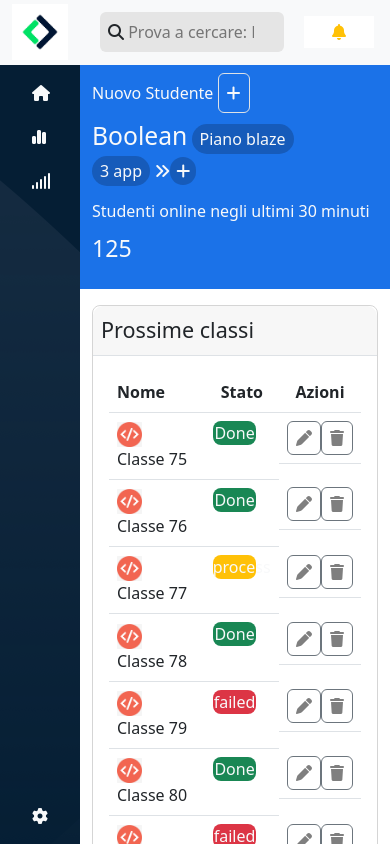
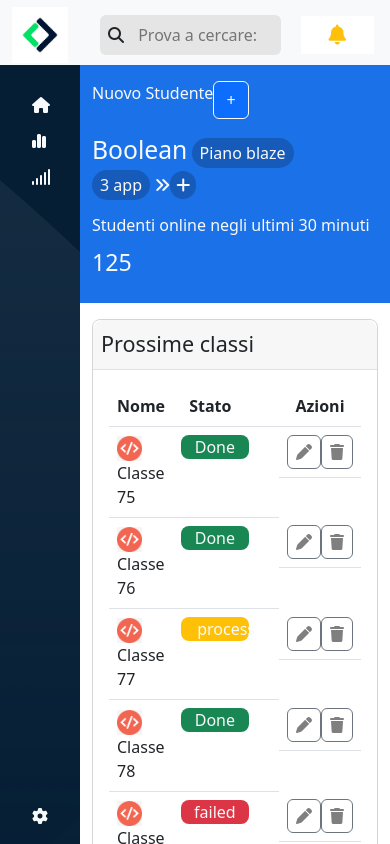
Before and after one commit to Francesco98Welcome/html-css-bootstrap-dashboard, a plain HTML site: page index.html in a window 390 px wide. Drawn offline with nearby package versions, Linux system fonts and the light colour scheme.

Commit message:
end project

```diff
--- a/css/style.css
+++ b/css/style.css
@@ -18,6 +18,7 @@ header {
     background-color: #e5e5e5;
 }
 .input_header {
+    margin-left: 10px;
     border-top-right-radius: 6px;
     border-bottom-right-radius: 6px;
 }
@@ -45,6 +46,14 @@ aside {
     flex-direction: column;
     justify-content: space-between;
 }
+
+.lista-aside > li:hover,
+.admin > li:hover  {
+    background-color: lightgray;
+    cursor: pointer;
+}
+
+
 main  {
     width: calc(100% - 150px);
 }
@@ -53,6 +62,10 @@ main  {
     width: 100%;
 }
 
+tbody > tr:hover {
+    background-color: lightgray;
+    cursor: pointer;
+}
 .avatar {
     width: 25px;
     margin-right: 10px;
@@ -69,10 +82,10 @@ main  {
     border-top-right-radius: 10px;
     border-top-left-radius: 10px;
 }
-
 .img-stat > div > p {
     font-size: 14px;
 }
+
 
 
 /* media query */
@@ -85,8 +98,11 @@ main  {
     .desktop-logo {
         display: none;
     }
-    .bars, .question {
+    .bars, .question, .dots {
         display: none;
+    }
+    .bell {
+        font-size: 20px;
     }
     aside {
         width: 80px;
@@ -111,6 +127,7 @@ main  {
     }
 }
 
+
 @media screen and (max-width: 576px) {
     .data-percentuale {
         display: none;
--- a/index.html
+++ b/index.html
@@ -34,7 +34,8 @@
             <div class="col-auto d-flex py-1 m-3 bg-white">
                 <div class="bars mx-3"><i class="fa-solid fa-bars pd-5"></i></div>
                 <div class="question mx-3"><i class="fa-sharp fa-solid fa-question"></i></div>
-                <div class="mx-3"><i class="fa-solid fa-bell bell text-warning"></i></div>
+                <div class="dots mx-3"><i class="fa-solid fa-ellipsis-vertical"></i></div>
+                <div class="bell mx-3"><i class="fa-solid fa-bell bell text-warning"></i></div>
             </div>
         </div>
 
@@ -49,13 +50,13 @@
         <aside class="border-black  aside-sec ">
             <div class="lista px-4 py-3">
             <ul class="list-unstyled text-light lista-aside">
-                <li><i class="fa-solid fa-house px-2"></i> <span>Home</span></li>
-                <li><i class="fa-solid fa-chart-simple px-2 mt-4"></i> <span>Stats</span></li>
-                <li><i class="fa-solid fa-signal px-2 mt-4"></i> <span>Signal</span></li>
+                <li><i class="fa-solid fa-house px-2 mt-3"></i> <span>Home</span></li>
+                <li><i class="fa-solid fa-chart-simple px-2 mt-3"></i> <span>Stats</span></li>
+                <li><i class="fa-solid fa-signal px-2 mt-3"></i> <span>Signal</span></li>
             </ul>
             </div>
             <div class="admin px-4">
-                <ul class="list-unstyled text-light">
+                <ul class="list-unstyled text-light admin">
                     <li><i class="fa-solid fa-gear px-2"></i> <span>Admin</span></li>
                 </ul>
             </div>
@@ -84,8 +85,22 @@
                             <div class="pt-2 fs-3">125</div>
                         </div>
                         <div class="col-12 order-first col-sm-4 order-sm-3 col-lg-2 d-flex">
-                            <div class="pt-3">
-                                Nuovo Studente <span class="p-2 rounded-2 border"><i class="fa-solid fa-plus"></i></span>
+                            <div class="pt-3 d-flex ">
+                                Nuovo Studente
+                                <button class="btn btn-primary border-light" type="button" data-bs-toggle="offcanvas" data-bs-target="#offcanvasRight" aria-controls="offcanvasRight">+</button>
+
+                            <div class="offcanvas offcanvas-end" tabindex="-1" id="offcanvasRight" aria-labelledby="offcanvasRightLabel">
+                                <div class="offcanvas-header">
+                                <h5 class="offcanvas-title" id="offcanvasRightLabel">+</h5>
+                                <button type="button" class="btn-close text-start" data-bs-dismiss="offcanvas" aria-label="Close">
+                                    <div class="container-bonus text-start ps-5">
+                                    </div>
+                                </button>
+                                </div>
+                                <div class="offcanvas-body">
+
+                                </div>
+                            </div>
                             </div>
                         </div>
                     </div>
@@ -147,7 +162,7 @@
                                             <td><img src="img/class-avatar.jpg" class="avatar" alt=""> Classe 77</td>
                                             <td class="data-percentuale">17 Feb 2021</td>
                                             <td class="data-percentuale">20%</td>
-                                            <td><div class="rounded-3 w-75 bg-warning text-center text-light">process</div></td>
+                                            <td><div class="rounded-3 w-75 px-3 bg-warning text-center text-light">process</div></td>
                                             <td class="d-flex justify-content-around">
                                                 <div class="border border-secondary rounded-2 py-1 px-2 ">
                                                     <i class="fa-solid fa-pen text-black-50 bg-black-50"></i>
```
